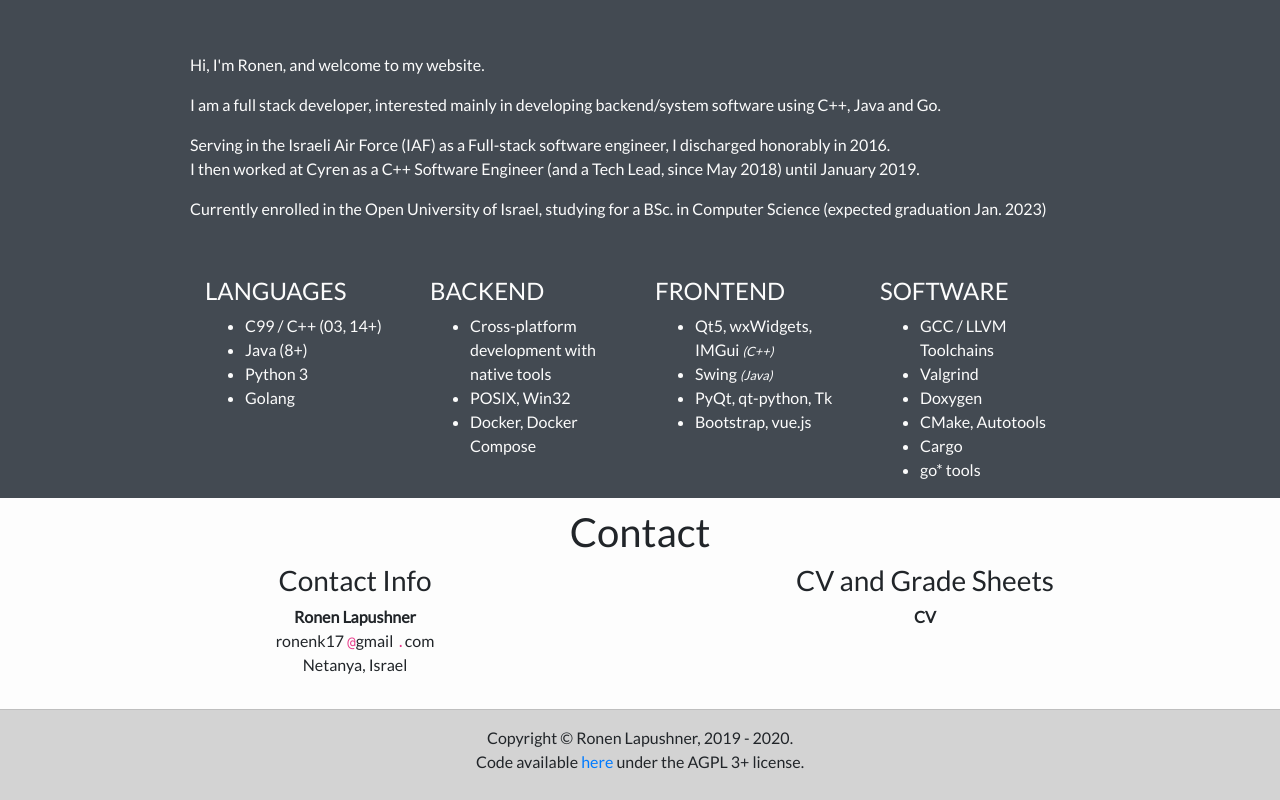
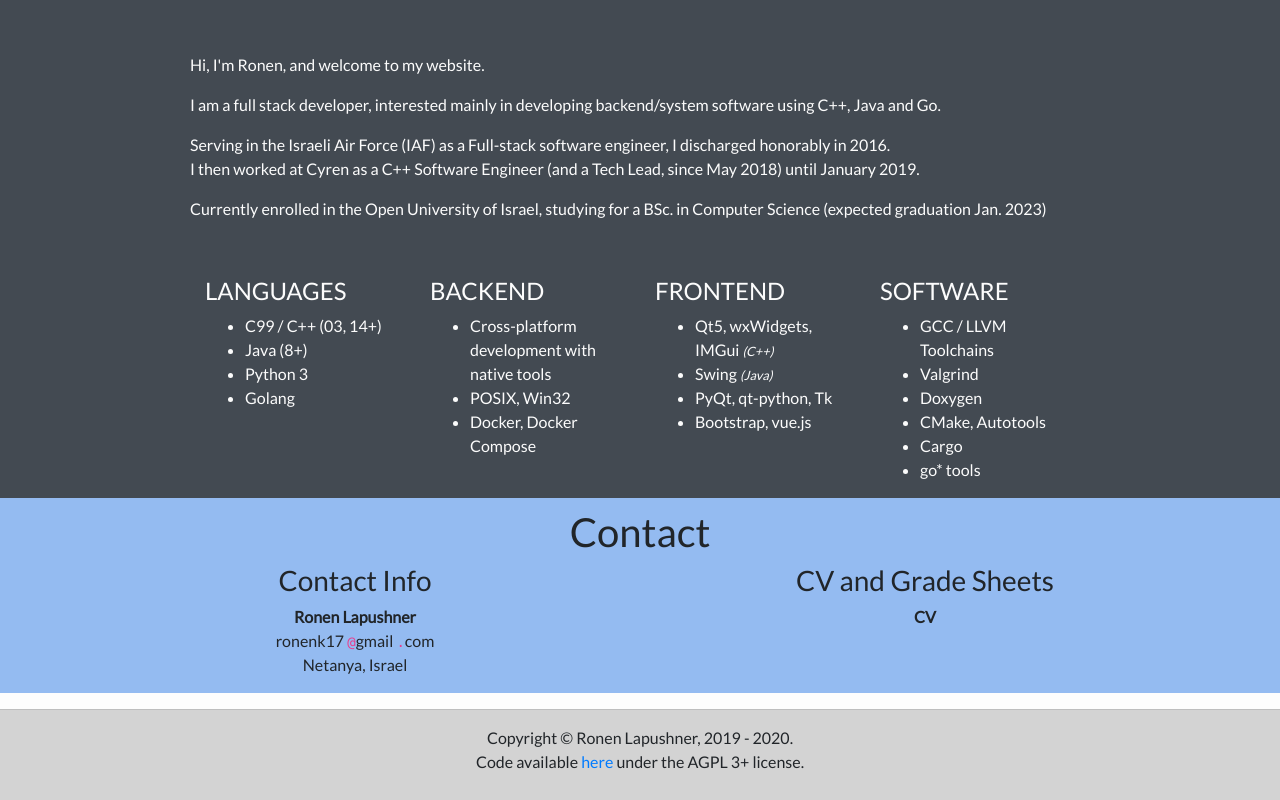
Before and after one commit to ronen25/ronen.xyz, a Vue app in the folder website/: page / in a window 1280 px wide. Shown: the part 923-1723 px from the top of the page. Built offline with nearby package versions, Linux system fonts and the light colour scheme; no server answers.

Commit message:
Initial design for the Contact component

```diff
--- a/website/src/components/Contact.vue
+++ b/website/src/components/Contact.vue
@@ -104,5 +104,6 @@ export default {
 <style scoped>
 #contact {
   padding-top: 10px;
+  background-color: #94bbf1;
 }
 </style>
```
